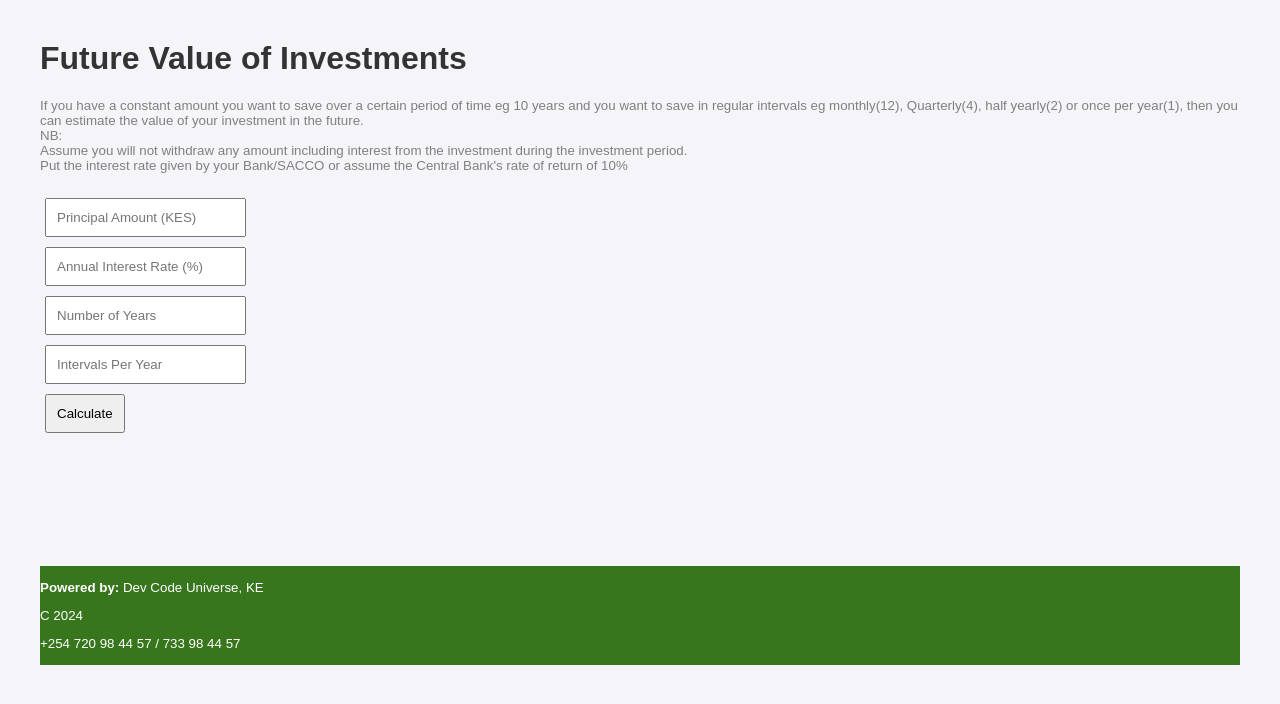
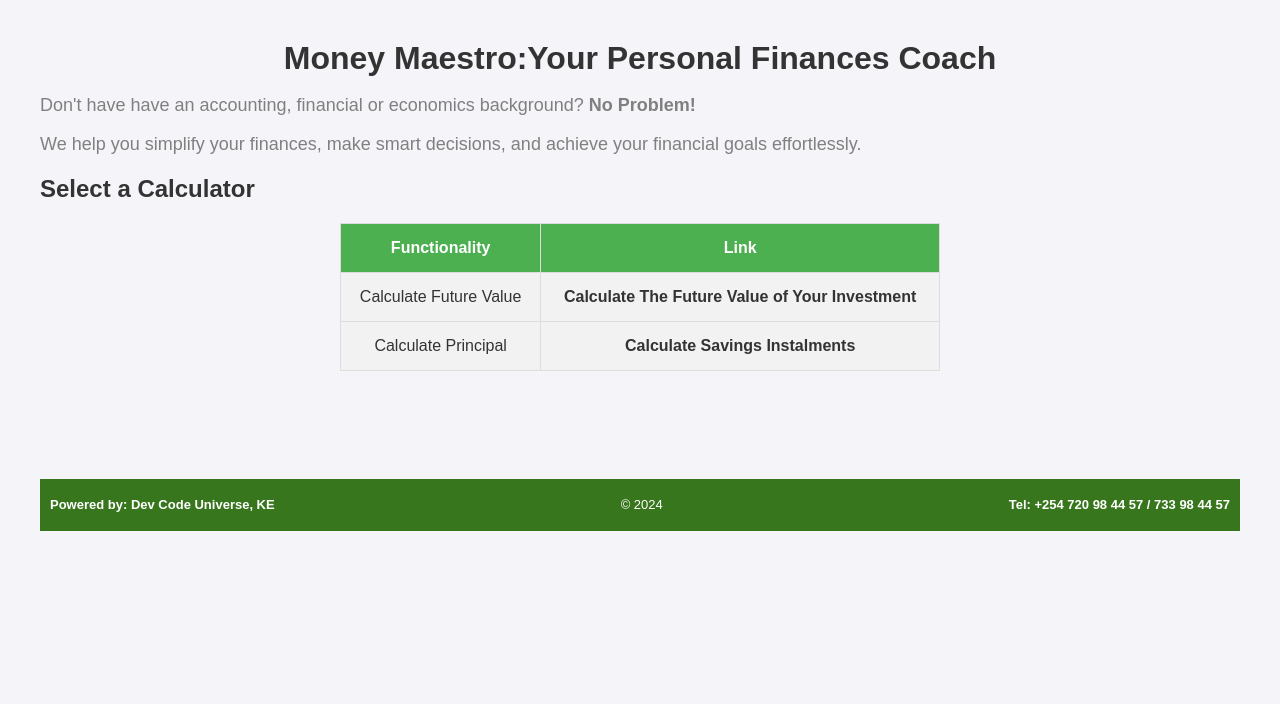
Before and after one commit to DuncanKitune/Personal-Finance, a Django app: page / in a window 1280 px wide. Shown: the top 704 px of the page. Run offline with Django 5.2, Linux system fonts and the light colour scheme.

Commit message:
Added more functionalities

```diff
--- a/calculator/templates/calculator/index.html
+++ b/calculator/templates/calculator/index.html
@@ -34,27 +34,57 @@
         color: gray;
 
     }
+
+    #footer {
+    display: flex;
+    justify-content: space-between; /* This will space the footer items evenly */
+    align-items: center; /* Aligns items vertically in the center */
+    background-color: #38761d; /* Green background */
+    color: white; /* Text color set to white */
+    padding: 10px; /* Adds padding inside the footer */
+    font-size: medium;
+}
+
+
     .footer{
-        display: grid;
+        display: flex;
+        flex-wrap: wrap;
+        position: relative;
+        justify-content: space-between;
+        align-items: center;
+        height: 2rem;
 
-        flex-direction: row;
-        display: flex;
-        font-size: medium;
+    }
+    .footer li{
         color: white;
-        background-color: #38761d;
-        padding: 0%;
+        font-size: small;
+        text-decoration: none;
+        list-style: none;
+    }
+    .footer ul{
+        padding: 0;
         margin: 0;
     }
-    .footer p{
+    .footer a {
+        font-size: small;
         color: white;
+        text-decoration: none;
+    }
+    @media(max-width: 768px){
+        .services{
+        max-height: 750px;
+        overflow-y: auto;
+        }
     }
 </style>
 </head>
 <body>
     <h1>Future Value of Investments</h1>
-<p>If you have a constant amount you want to save over a certain period of time eg 10 years and you want to save in regular intervals eg monthly(12), Quarterly(4), half yearly(2) or once per year(1), then you can estimate the value of your investment in the future.
+    <a href="templates/calculator/main_menu.html" class="">Home</a>
+        <p>If you have a constant amount you want to save over a certain period of time eg 10 years and you want to save in regular intervals eg monthly(12), quarterly(4), half yearly(2) or once per year(1), then you can estimate the value of your investment in the future.
             <br>NB:
-    <br>Assume you will not withdraw any amount including interest from the investment during the investment period. <br>Put the interest rate given by your Bank/SACCO or assume the Central Bank's rate of return of 10%</p>
+            <br>Assume you will not withdraw any amount including interest from the investment during the investment period.
+            <br>Put the interest rate given by your Bank/SACCO or assume the Central Bank's rate of return of 10%</p>
     <form method="POST" action="">
         {% csrf_token %}
         <input type="number" name="principal" placeholder="Principal Amount (KES)" required><br>
@@ -76,14 +106,14 @@
 <br>
 <br>
 <br>
+   <section id="footer">
     <div class="footer">
-        <footer>
-            <p><b>Powered by:</b> Dev Code Universe, KE</p>
-            <p>C 2024</p>
-            <p>+254 720 98 44 57 / 733 98 44 57</p>
-            <p></p>
-        </footer>
-    </div>
+            <ul><li><b>Powered by:</b> Dev Code Universe, KE</li> </ul></div>
+    <div class="footer">
+            <ul><li>&copy; 2024</li></ul></div>
+    <div class="footer">
+            <ul><li><a href="tel:+254720984457" target="_blank">Tel: +254 720 98 44 57 / 733 98 44 57 </a></li></ul></div>
+   </section>
 </html>
 <!-- <body>
     <h1>Investment Calculator</h1>
--- /dev/null
+++ b/calculator/templates/calculator/main_menu.html
@@ -0,0 +1,148 @@
+<!DOCTYPE html>
+<html lang="en">
+<head>
+    <meta charset="UTF-8">
+    <meta name="viewport" content="width=device-width, initial-scale=1.0">
+    <title>Money Maestro: My Personal Finance Manager</title>
+</head>
+<style>
+    body {
+        font-family: Arial, sans-serif;
+        margin: 40px;
+        background-color: #f4f4f9;
+        color: #333;
+    }
+    h1{
+        text-align: center;
+        padding: auto;
+        margin: auto;
+    }
+    table {
+            width: 50%;
+            margin: 0 auto;
+            border-collapse: collapse;
+        }
+
+        th, td {
+            padding: 15px;
+            text-align: center;
+            border: 1px solid #ddd;
+        }
+
+        th {
+            background-color: #4CAF50;
+            color: white;
+        }
+
+        td {
+            background-color: #f2f2f2;
+        }
+
+        a {
+            text-decoration: none;
+            color: #333;
+            font-weight: bold;
+        }
+    form {
+        margin: 20px 0;
+    }
+    input, button {
+        padding: 10px;
+        margin: 5px;
+    }
+    .result {
+        margin-top: 20px;
+        padding: 20px;
+        background-color: #e2f4d3;
+        border: 1px solid #b2d8a3;
+        color: #38761d;
+        font-size: 24px;
+    }
+    p{
+        font-size: large;
+        font-style: normal;
+        color: gray;
+    }
+
+    #footer {
+        display: flex;
+        justify-content: space-between; /* This will space the footer items evenly */
+        align-items: center; /* Aligns items vertically in the center */
+        background-color: #38761d; /* Green background */
+        color: white; /* Text color set to white */
+        padding: 10px; /* Adds padding inside the footer */
+        font-size: medium;
+    }
+    .footer{
+        display: flex;
+        justify-content: space-between;
+        align-items: center;
+        flex-wrap: wrap;
+        position: relative;
+        height: 2rem;
+    }
+    .footer li{
+        color: white;
+        font-size: small;
+        text-decoration: none;
+        list-style: none;
+    }
+    .footer ul{
+        padding: 0;
+        margin: 0;
+    }
+    .footer a {
+        font-size: small;
+        color: white;
+        text-decoration: none;
+    }
+    @media(max-width: 768px){
+        .services{
+        max-height: 750px;
+        overflow-y: auto;
+        }
+    }
+</style>
+<body>
+    <h1> <b>Money Maestro:</b>Your Personal Finances Coach</h1>
+    <p>Don't have have an accounting, financial or economics background? <b>No Problem!</b></p><p>We help you simplify your finances, make smart decisions, and achieve your financial goals effortlessly.</p>
+    <!-- <div> -->
+    <!-- <h1 style="text-align:center;">Main Menu</h1> -->
+    <table>
+        <thead>
+            <tr>
+                <th>Functionality</th>
+                <th>Link</th>
+            </tr>
+        </thead>
+        <tbody>
+            <h2>Select a Calculator</h2>
+            <tr>
+                <td>Calculate Future Value</td>
+                <td><a href="{% url 'calculate_future_value' %}">Calculate The Future Value of Your Investment</a></td>
+            </tr>
+            <tr>
+                <td>Calculate Principal</td>
+                <td><a href="{% url 'calculate_principle' %}">Calculate Savings Instalments</a></td>
+            </tr>
+        </tbody>
+    </table>
+        <!-- <h2>Select a Calculator</h2>
+        <ul>
+            <li><a href="{% url 'calculate_future_value' %}">Calculate The Future Value of Your Investment</a></li>
+            <li><a href="{% url 'calculate_principle' %}">Calculate Savings Instalments</a></li>
+        </ul> -->
+    </div>
+</body>
+
+<br><br><br><br><br><br>
+
+   <section id="footer">
+    <div class="footer">
+            <ul><li><a href="" target="_blank" class=""> <b>Powered by:</b> Dev Code Universe, KE </a></li> </ul></div>
+    <div class="footer">
+            <ul><li>&copy; 2024</li></ul></div>
+    <div class="footer">
+            <ul><li><a href="tel:+254720984457" target="_blank">Tel: +254 720 98 44 57 / 733 98 44 57 </a></li></ul></div>
+   </section>
+</html>
--- a/calculator/urls.py
+++ b/calculator/urls.py
@@ -2,5 +2,7 @@ from django.urls import path
 from . import views
 
 urlpatterns = [
-    path('', views.calculate_future_value, name='calculate_future_value'),
+    path('', views.main_menu, name='main_menu'),
+    path('calculate-future-value/', views.calculate_future_value, name='calculate_future_value'),
+    path('calculate-principle/', views.calculate_principle, name='calculate_principle'),
 ]
--- a/calculator/views.py
+++ b/calculator/views.py
@@ -1,14 +1,14 @@
 from django.shortcuts import render
 
 # Create your views here.
-# from django.http import HttpResponse
+from django.http import HttpResponse
+from django.http import JsonResponse
 
 # def calculate_future_value(request):
 #     return HttpResponse("The view is working!")
 
-
-from django.shortcuts import render
-from django.http import JsonResponse
+def main_menu(request):
+    return render(request, 'calculator/main_menu.html')
 
 def calculate_future_value(request):
     if request.method == 'POST':
@@ -38,6 +38,34 @@ def calculate_future_value(request):
     # Show the form initially
     return render(request, 'calculator/index.html')
 
+def calculate_principle(request):
+    if request.method == 'POST':
+        try:
+            # Retrieve values from POST request
+            annual_rate = float(request.POST.get('annual_rate', 0)) / 100  # Convert percentage to decimal
+            years = int(request.POST.get('years', 0))
+            target_amount = float(request.POST.get('target_amount', 0))
+            compounds_per_year = int(request.POST.get('compounds_per_year', 1))
+
+            # Calculate the principal using the derived formula
+            rate_per_period = annual_rate / compounds_per_year
+            total_periods = years * compounds_per_year
+            principal = target_amount / ((1 + rate_per_period) ** total_periods)
+
+            # Formatting the principal to two decimal places
+            formatted_principal = f"{principal:.2f}"
+
+            # Render a response to HTML
+            return render(request, 'calculator/principle_calculator.html', {
+                'principal': formatted_principal
+            })
+        except (ValueError, ZeroDivisionError) as e:
+            return HttpResponse(f"Error: {str(e)}")
+
+    return render(request, 'calculator/principle_calculator.html')
+
+
+
 # from django.http import JsonResponse
 # import math
 # View to handle compound interest calculation
--- a/investment_calculator/settings.py
+++ b/investment_calculator/settings.py
@@ -39,6 +39,7 @@ INSTALLED_APPS = [
     'django.contrib.messages',
     'django.contrib.staticfiles',
     'django.contrib.humanize',
+    'calculator',
 ]
 
 MIDDLEWARE = [
```
Also changed, not shown: calculator/templates/calculator/principle_calculator.html (added, +57 -0 lines). Lines whose indentation alone changed are shown as unchanged.
